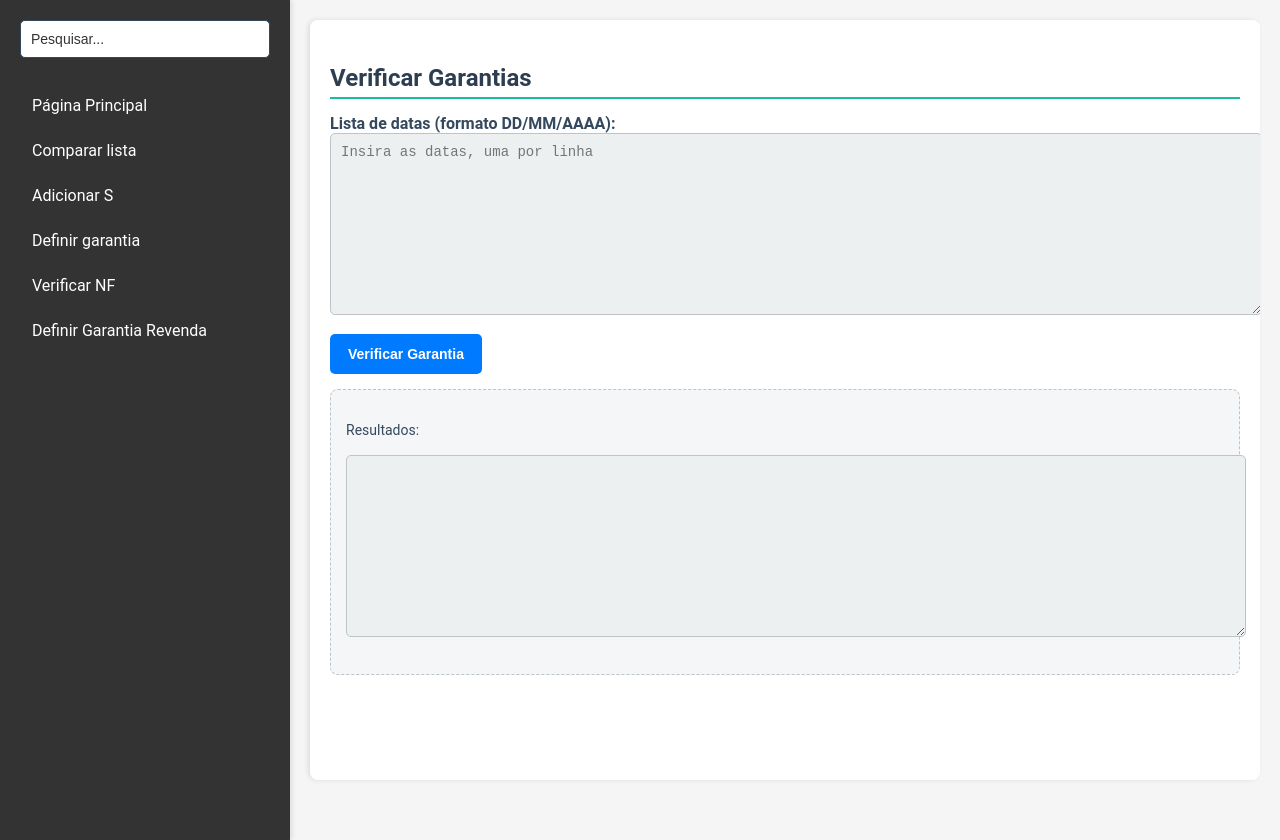
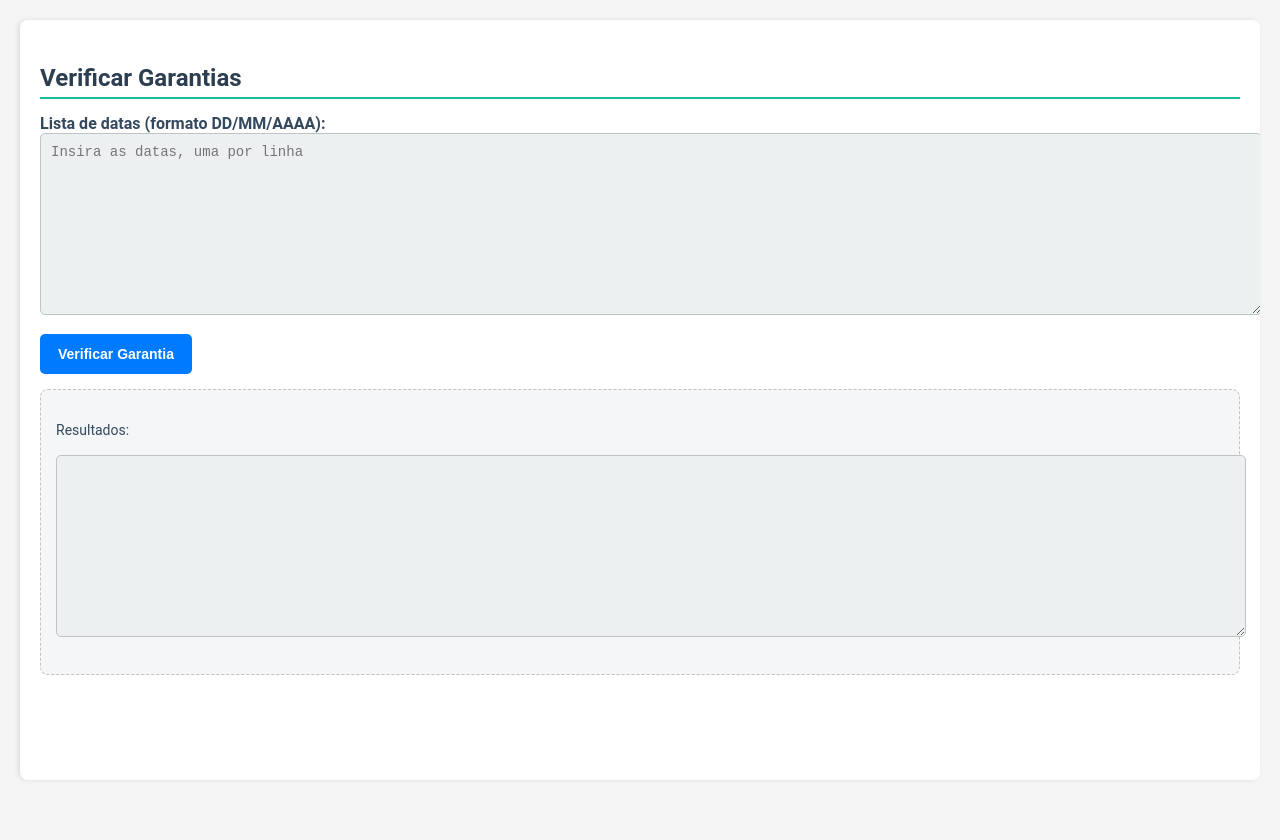
Before and after one commit to OwnerClaim/Wdc-Ajudas-Codes, a plain HTML site: page revendagarantia.html in a window 1280 px wide. After the commit the page ends 800 px from the top, so only its background shows below. Drawn offline with Linux system fonts and the light colour scheme.

Commit message:
Update revendagarantia.html

```diff
--- a/revendagarantia.html
+++ b/revendagarantia.html
@@ -10,22 +10,6 @@
     <link rel="icon" href="imgs/wdc.png" type="image/x-icon">
 
 </head>
-<body>
-    <div class="container">
-        <!-- Barra lateral esquerda -->
-        <aside class="sidebar">
-            <input type="text" placeholder="Pesquisar..." class="search-bar">
-            <nav class="nav">
-                <ul>
-                    <li><a href="index.html">Página Principal</a></li>
-                    <li><a href="comprar-lista.html">Comparar lista</a></li>
-                    <li><a href="adds.html">Adicionar S</a></li>
-                    <li><a href="garantia.html">Definir garantia</a></li>
-                    <li><a href="verificarnf.html">Verificar NF</a></li>
-                    <li><a href="revendagarantia.html">Definir Garantia Revenda</a></li>
-                </ul>
-            </nav>
-        </aside>
 
         <!-- Conteúdo principal -->
         <div class="content">
```
